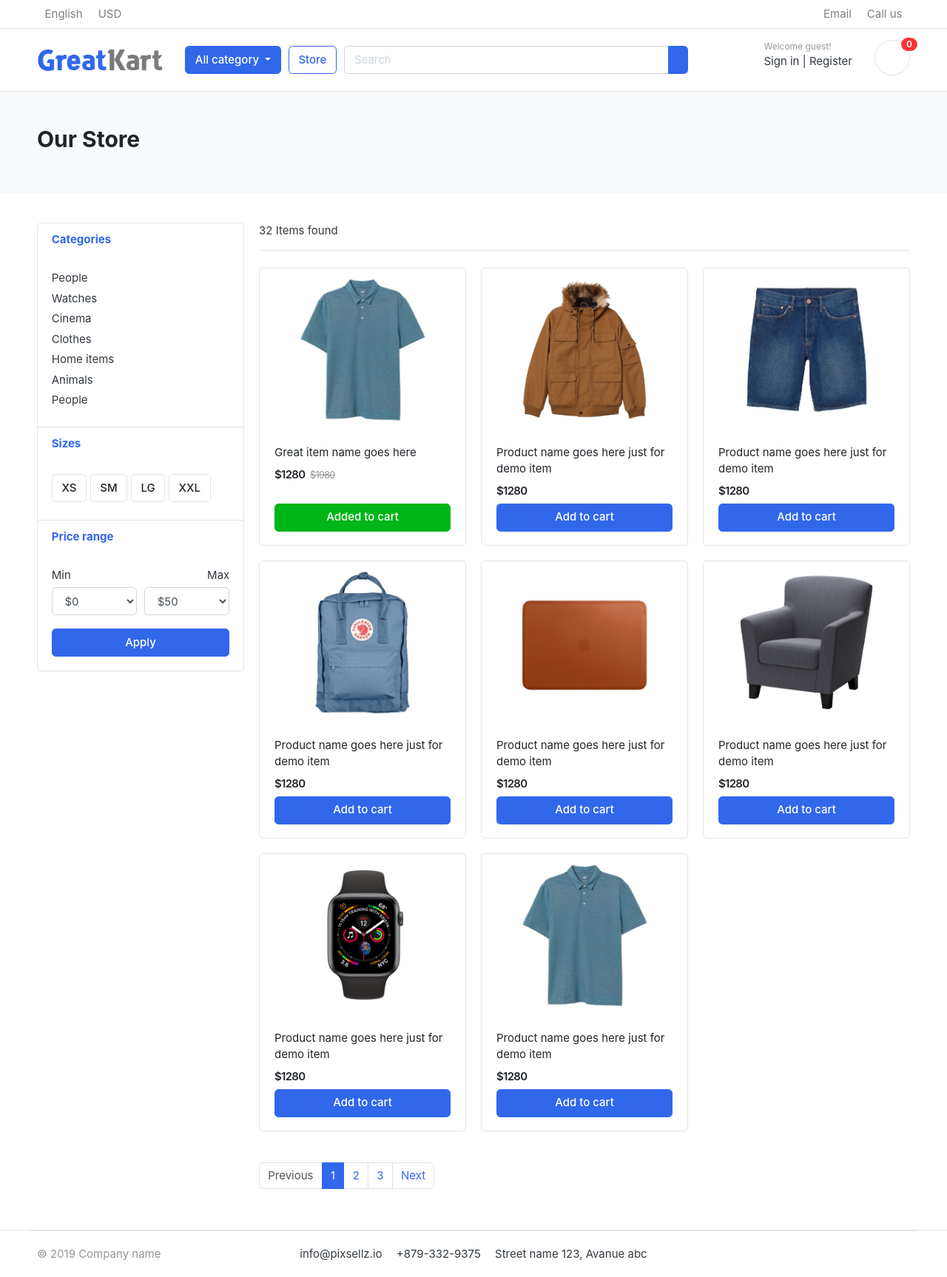
After one commit to gurnitha/django-ecom-advance-rathan-kumar, a Django app: page /store/ in a window 1280 px wide. The commit adds this page. Shown: the whole page at 74% size. Run offline with Django 3.2, Linux system fonts and the light colour scheme; some libraries are stand-ins or nearby versions; some web fonts are replaced.

Commit message:
6.7 Adding store-page (product-list) (VT Urls)

```diff
--- /dev/null
+++ b/apps/store/urls.py
@@ -0,0 +1,14 @@
+# apps/store/urls.py
+
+# Django modules
+from django.urls import path
+
+# Django locals
+from apps.store.views import store_page
+
+# App name
+app_name = 'store'
+
+urlpatterns = [
+    path('', store_page, name='store-page'),
+]
--- a/apps/store/views.py
+++ b/apps/store/views.py
@@ -1,3 +1,11 @@
+# apps/store/views.py
+
+# Django modules
 from django.shortcuts import render
 
+# Django locals
+from apps.store.models import Product
+
 # Create your views here.
+def store_page(request):
+	return render(request, 'store/store-page.html')
--- a/config/urls.py
+++ b/config/urls.py
@@ -9,6 +9,7 @@ from django.urls import path, include
 urlpatterns = [
 
     path('admin/', admin.site.urls),
-    path('', include('apps.main.urls', namespace='main'))
+    path('', include('apps.main.urls', namespace='main')),
+    path('store/', include('apps.store.urls', namespace='store')),
 
 ] + static(settings.MEDIA_URL, document_root=settings.MEDIA_ROOT)
--- /dev/null
+++ b/templates/shared/breadcrumb.html
@@ -0,0 +1,7 @@
+{% load static %}
+
+<section class="section-pagetop bg">
+    <div class="container">
+        <h2 class="title-page">Our Store</h2>
+    </div>
+</section>
--- a/templates/shared/header-main.html
+++ b/templates/shared/header-main.html
@@ -25,7 +25,7 @@
                 <!-- category-wrap.// -->
             </div>
             <!-- col.// -->
-            <a href="./store.html" class="btn btn-outline-primary">Store</a>
+            <a href="{% url 'store:store-page' %}" class="btn btn-outline-primary">Store</a>
             <div class="col-lg  col-md-6 col-sm-12 col">
                 <form action="#" class="search">
                     <div class="input-group w-100">
--- /dev/null
+++ b/templates/store/inc/aside.html
@@ -0,0 +1,103 @@
+{% load static %}
+
+<aside class="col-md-3">
+    <div class="card">
+        <article class="filter-group">
+            <header class="card-header">
+                <a href="#" data-toggle="collapse" data-target="#collapse_1" aria-expanded="true" class="">
+                    <i class="icon-control fa fa-chevron-down"></i>
+                    <h6 class="title">Categories</h6>
+                </a>
+            </header>
+            <div class="filter-content collapse show" id="collapse_1" style="">
+                <div class="card-body">
+                    <ul class="list-menu">
+                        <li><a href="#">People  </a></li>
+                        <li><a href="#">Watches </a></li>
+                        <li><a href="#">Cinema  </a></li>
+                        <li><a href="#">Clothes  </a></li>
+                        <li><a href="#">Home items </a></li>
+                        <li><a href="#">Animals</a></li>
+                        <li><a href="#">People </a></li>
+                    </ul>
+                </div>
+                <!-- card-body.// -->
+            </div>
+        </article>
+        <!-- filter-group  .// -->
+        <article class="filter-group">
+            <header class="card-header">
+                <a href="#" data-toggle="collapse" data-target="#collapse_4" aria-expanded="true" class="">
+                    <i class="icon-control fa fa-chevron-down"></i>
+                    <h6 class="title">Sizes </h6>
+                </a>
+            </header>
+            <div class="filter-content collapse show" id="collapse_4" style="">
+                <div class="card-body">
+                    <label class="checkbox-btn">
+                    <input type="checkbox">
+                    <span class="btn btn-light"> XS </span>
+                    </label>
+                    <label class="checkbox-btn">
+                    <input type="checkbox">
+                    <span class="btn btn-light"> SM </span>
+                    </label>
+                    <label class="checkbox-btn">
+                    <input type="checkbox">
+                    <span class="btn btn-light"> LG </span>
+                    </label>
+                    <label class="checkbox-btn">
+                    <input type="checkbox">
+                    <span class="btn btn-light"> XXL </span>
+                    </label>
+                </div>
+                <!-- card-body.// -->
+            </div>
+        </article>
+        <!-- filter-group .// -->
+        <article class="filter-group">
+            <header class="card-header">
+                <a href="#" data-toggle="collapse" data-target="#collapse_3" aria-expanded="true" class="">
+                    <i class="icon-control fa fa-chevron-down"></i>
+                    <h6 class="title">Price range </h6>
+                </a>
+            </header>
+            <div class="filter-content collapse show" id="collapse_3" style="">
+                <div class="card-body">
+                    <div class="form-row">
+                        <div class="form-group col-md-6">
+                            <label>Min</label>
+                            <!-- <input class="form-control" placeholder="$0" type="number"> -->
+                            <select class="mr-2 form-control">
+                                <option value="0">$0</option>
+                                <option value="50">$50</option>
+                                <option value="100">$100</option>
+                                <option value="150">$150</option>
+                                <option value="200">$200</option>
+                                <option value="500">$500</option>
+                                <option value="1000">$1000</option>
+                            </select>
+                        </div>
+                        <div class="form-group text-right col-md-6">
+                            <label>Max</label>
+                            <select class="mr-2 form-control">
+                                <option value="50">$50</option>
+                                <option value="100">$100</option>
+                                <option value="150">$150</option>
+                                <option value="200">$200</option>
+                                <option value="500">$500</option>
+                                <option value="1000">$1000</option>
+                                <option value="2000">$2000+</option>
+                            </select>
+                        </div>
+                    </div>
+                    <!-- form-row.// -->
+                    <button class="btn btn-block btn-primary">Apply</button>
+                </div>
+                <!-- card-body.// -->
+            </div>
+        </article>
+        <!-- filter-group .// -->
+    </div>
+    <!-- card.// -->
+</aside>
--- /dev/null
+++ b/templates/store/inc/main-content.html
@@ -0,0 +1,170 @@
+{% load static %}
+
+<main class="col-md-9">
+    <header class="border-bottom mb-4 pb-3">
+        <div class="form-inline">
+            <span class="mr-md-auto">32 Items found </span>
+        </div>
+    </header>
+    <!-- sect-heading -->
+    <div class="row">
+        <div class="col-md-4">
+            <figure class="card card-product-grid">
+                <div class="img-wrap">
+                    <img src="{% static 'images/items/1.jpg' %}">
+                </div>
+                <!-- img-wrap.// -->
+                <figcaption class="info-wrap">
+                    <div class="fix-height">
+                        <a href="./product-detail.html" class="title">Great item name goes here</a>
+                        <div class="price-wrap mt-2">
+                            <span class="price">$1280</span>
+                            <del class="price-old">$1980</del>
+                        </div>
+                        <!-- price-wrap.// -->
+                    </div>
+                    <a href="#" class="btn btn-block btn-success">Added to cart </a>
+                </figcaption>
+            </figure>
+        </div>
+        <!-- col.// -->
+        <div class="col-md-4">
+            <figure class="card card-product-grid">
+                <div class="img-wrap">
+                    <img src="{% static 'images/items/2.jpg' %}">
+                </div>
+                <!-- img-wrap.// -->
+                <figcaption class="info-wrap">
+                    <div class="fix-height">
+                        <a href="./product-detail.html" class="title">Product name goes here just for demo item</a>
+                        <div class="price-wrap mt-2">
+                            <span class="price">$1280</span>
+                        </div>
+                        <!-- price-wrap.// -->
+                    </div>
+                    <a href="#" class="btn btn-block btn-primary">Add to cart </a>
+                </figcaption>
+            </figure>
+        </div>
+        <!-- col.// -->
+        <div class="col-md-4">
+            <figure class="card card-product-grid">
+                <div class="img-wrap">
+                    <img src="{% static 'images/items/3.jpg' %}">
+                </div>
+                <!-- img-wrap.// -->
+                <figcaption class="info-wrap">
+                    <div class="fix-height">
+                        <a href="./product-detail.html" class="title">Product name goes here just for demo item</a>
+                        <div class="price-wrap mt-2">
+                            <span class="price">$1280</span>
+                        </div>
+                        <!-- price-wrap.// -->
+                    </div>
+                    <a href="#" class="btn btn-block btn-primary">Add to cart </a>
+                </figcaption>
+            </figure>
+        </div>
+        <!-- col.// -->
+        <div class="col-md-4">
+            <figure class="card card-product-grid">
+                <div class="img-wrap">
+                    <img src="{% static 'images/items/4.jpg' %}">
+                </div>
+                <!-- img-wrap.// -->
+                <figcaption class="info-wrap">
+                    <div class="fix-height">
+                        <a href="./product-detail.html" class="title">Product name goes here just for demo item</a>
+                        <div class="price-wrap mt-2">
+                            <span class="price">$1280</span>
+                        </div>
+                        <!-- price-wrap.// -->
+                    </div>
+                    <a href="#" class="btn btn-block btn-primary">Add to cart </a>
+                </figcaption>
+            </figure>
+        </div>
+        <!-- col.// -->
+        <div class="col-md-4">
+            <figure class="card card-product-grid">
+                <div class="img-wrap">
+                    <img src="{% static 'images/items/5.jpg' %}">
+                </div>
+                <!-- img-wrap.// -->
+                <figcaption class="info-wrap">
+                    <div class="fix-height">
+                        <a href="./product-detail.html" class="title">Product name goes here just for demo item</a>
+                        <div class="price-wrap mt-2">
+                            <span class="price">$1280</span>
+                        </div>
+                        <!-- price-wrap.// -->
+                    </div>
+                    <a href="#" class="btn btn-block btn-primary">Add to cart </a>
+                </figcaption>
+            </figure>
+        </div>
+        <!-- col.// -->
+        <div class="col-md-4">
+            <figure class="card card-product-grid">
+                <div class="img-wrap">
+                    <img src="{% static 'images/items/6.jpg' %}">
+                </div>
+                <!-- img-wrap.// -->
+                <figcaption class="info-wrap">
+                    <div class="fix-height">
+                        <a href="./product-detail.html" class="title">Product name goes here just for demo item</a>
+                        <div class="price-wrap mt-2">
+                            <span class="price">$1280</span>
+                        </div>
+                        <!-- price-wrap.// -->
+                    </div>
+                    <a href="#" class="btn btn-block btn-primary">Add to cart </a>
+                </figcaption>
+            </figure>
+        </div>
+        <!-- col.// -->
+        <div class="col-md-4">
+            <figure class="card card-product-grid">
+                <div class="img-wrap">
+                    <img src="{% static 'images/items/7.jpg' %}">
+                </div>
+                <!-- img-wrap.// -->
+                <figcaption class="info-wrap">
+                    <div class="fix-height">
+                        <a href="./product-detail.html" class="title">Product name goes here just for demo item</a>
+                        <div class="price-wrap mt-2">
+                            <span class="price">$1280</span>
+                        </div>
+                        <!-- price-wrap.// -->
+                    </div>
+                    <a href="#" class="btn btn-block btn-primary">Add to cart </a>
+                </figcaption>
+            </figure>
+        </div>
+        <!-- col.// -->
+        <div class="col-md-4">
+            <figure class="card card-product-grid">
+                <div class="img-wrap">
+                    <img src="{% static 'images/items/1.jpg' %}">
+                </div>
+                <!-- img-wrap.// -->
+                <figcaption class="info-wrap">
+                    <div class="fix-height">
+                        <a href="./product-detail.html" class="title">Product name goes here just for demo item</a>
+                        <div class="price-wrap mt-2">
+                            <span class="price">$1280</span>
+                        </div>
+                        <!-- price-wrap.// -->
+                    </div>
+                    <a href="#" class="btn btn-block btn-primary">Add to cart </a>
+                </figcaption>
+            </figure>
+        </div>
+        <!-- col.// -->
+    </div>
+    <!-- row end.// -->
+
+    <!-- Pagination -->
+    {% include "./pagination.html" %}
+    <!-- Pagination end -->
+</main>
--- /dev/null
+++ b/templates/store/inc/pagination.html
@@ -0,0 +1,11 @@
+{% load static %}
+
+<nav class="mt-4" aria-label="Page navigation sample">
+    <ul class="pagination">
+        <li class="page-item disabled"><a class="page-link" href="#">Previous</a></li>
+        <li class="page-item active"><a class="page-link" href="#">1</a></li>
+        <li class="page-item"><a class="page-link" href="#">2</a></li>
+        <li class="page-item"><a class="page-link" href="#">3</a></li>
+        <li class="page-item"><a class="page-link" href="#">Next</a></li>
+    </ul>
+</nav>
--- /dev/null
+++ b/templates/store/store-page.html
@@ -0,0 +1,32 @@
+{# apps/templates/main/index.html #}
+{% extends "base.html" %}
+{% load static %}
+{% block page_title %}{{block.super}} Store{% endblock page_title %}
+
+{% block content %}
+
+<!-- =============== SECTION BREADCRUMB =============== -->
+{% include "shared/breadcrumb.html" %}
+<!-- =============== SECTION BREADCRUMB END =========== -->
+
+<!-- ============ SECTION CONTENT ================= -->
+<section class="section-content padding-y">
+    <div class="container">
+        <div class="row">
+
+        	<!-- Aside -->
+			{% include "./inc/aside.html" %}
+        	<!-- Aside end -->
+
+        	<!-- Main content -->
+			{% include "./inc/main-content.html" %}
+        	<!-- Main content end -->
+
+        </div>
+    </div>
+
+
+</section>
+<!-- ============ SECTION CONTENT END ============= -->
+
+{% endblock content %}
```
Also changed, not shown: README.md.
